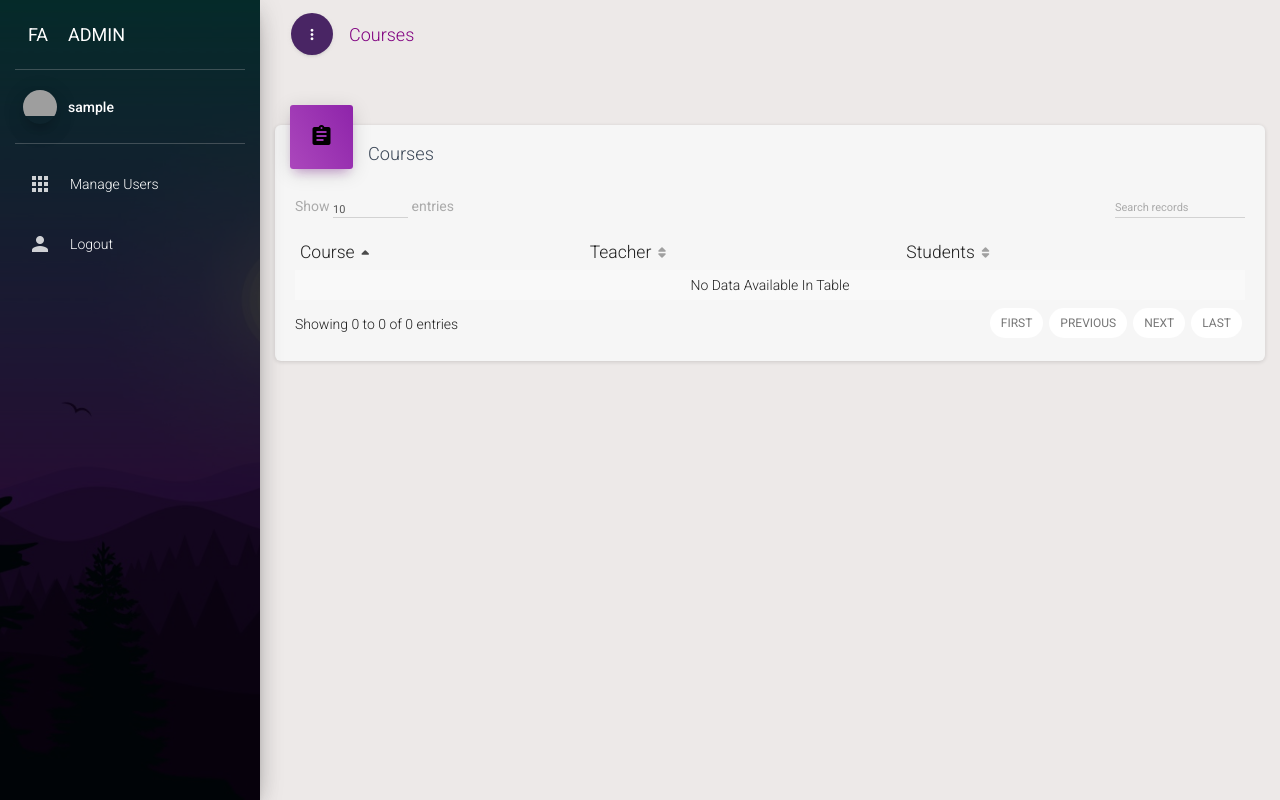
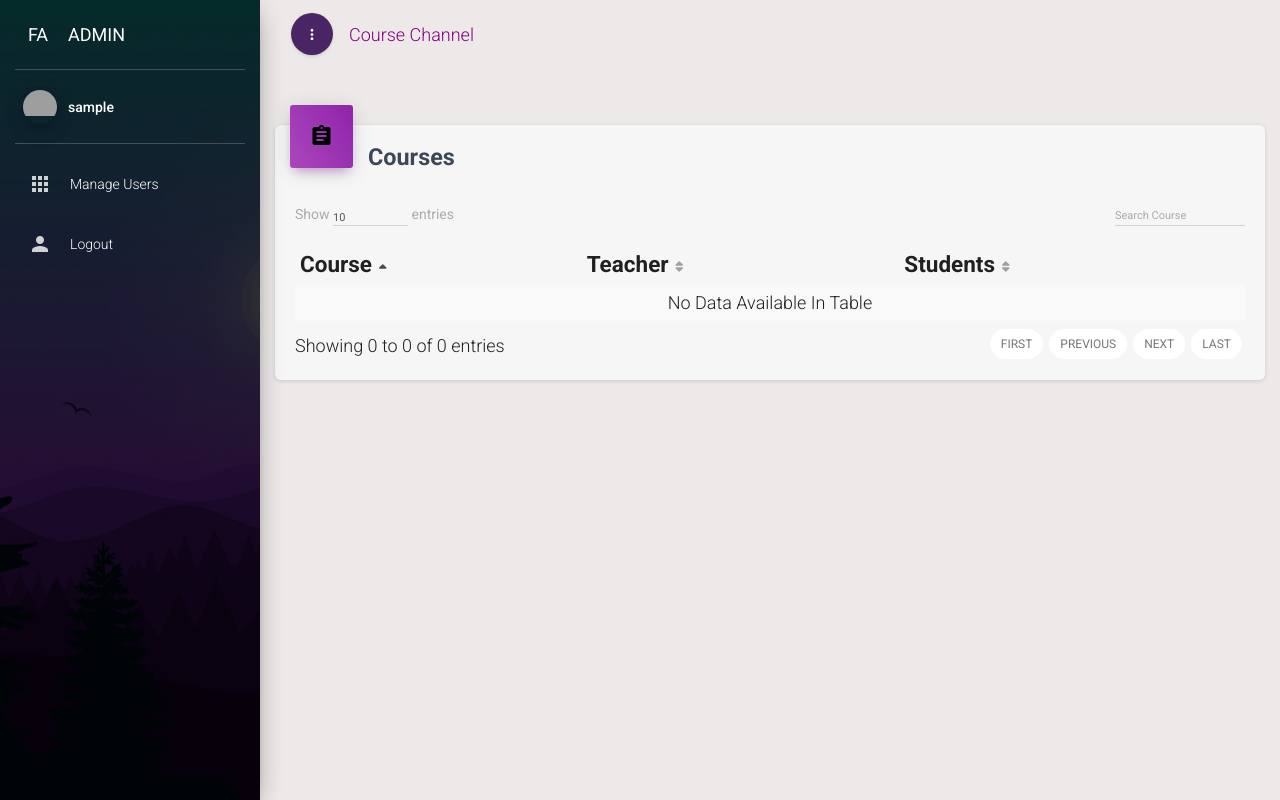
Before and after one commit to Doodsie/faceattendify_trymuna, a Flask app: page /grouplist in a window 1280 px wide. Run offline with Flask 3, Linux system fonts and the light colour scheme; the visitor is signed in with stand-in values (Sample User, id 1); data that the repository does not hold is empty; some libraries are stand-ins or nearby versions; some web fonts are replaced; grey boxes are pictures that could not be loaded.

Commit message:
Resize Font text of course channel

```diff
--- a/templates/grouplist.html
+++ b/templates/grouplist.html
@@ -1,5 +1,5 @@
 {% include "header.html" %}
- <div class="content">
+ <div class="content" style="font-size:18px;">
                 <div class="container-fluid">
                     <div class="row">
                         <div class="md-6">
@@ -8,16 +8,16 @@
                                     <i class="material-icons">assignment</i>
                                 </div>
                                 <div class="card-content">
-                                    <h4 class="card-title">Courses</h4>
+                                    <h4 class="card-title"><b>Courses</b></h4>
                                     <div class="toolbar">
                                     </div>
                                     <div class="material-datatables">
                                         <table id="datatables" class="table table-striped table-no-bordered table-hover" cellspacing="0" width="100%" style="width:100%; text-transform:capitalize;">
                                             <thead>
                                                 <tr>
-                                                    <th>Course</th>
-                                                    <th>Teacher</th>
-													<th>Students</th>
+                                                    <th><b>Course</b></th>
+                                                    <th><b>Teacher</b></th>
+													<th><b>Students</b></th>
                                                 </tr>
                                             </thead>
                                             <tbody>
@@ -25,7 +25,7 @@
                                                 <tr>
                                                     <td>{{ item[1] }}</td>
                                                     <td>{{ item[3] }}&nbsp;{{ item[4] }}</td>
-													<td><a href='/grouplist?group_id={{ item[0] }}&action=view_members&groupteacher={{ item[3] }}&nbsp;{{ item[4] }}&groupname={{ item[1] }}'>View</a></td>
+													<td><a href='/grouplist?group_id={{ item[0] }}&action=view_members&groupteacher={{ item[3] }}&nbsp;{{ item[4] }}&groupname={{ item[1] }}'><b>View</b></a></td>
                                                 </tr>
 												{% endfor %}
                                             </tbody>
@@ -39,7 +39,7 @@
                         <!-- end col-md-12 -->
 
                        {% if data1 != "" %}
-						<div class="col-md-6">
+						<div class="md-6">
                             <div class="card">
                                 <div class="card-header card-header-icon" data-background-color="rose">
                                     <i class="material-icons">mail_outline</i>
@@ -52,17 +52,11 @@
                                         <table id="datatables1" class="table table-striped table-no-bordered table-hover" cellspacing="0" width="100%" style="width:100%; text-transform:capitalize;">
                                             <thead>
                                                 <tr>
-                                                    <th>Students Name</th>
+                                                    <th><b>Students Name</b></th>
 
 
                                                 </tr>
                                             </thead>
-                                            <tfoot>
-                                                <tr>
-                                                    <th>Students Name</th>
-
-                                                </tr>
-                                            </tfoot>
                                             <tbody>
 												{% for item in data1 %}
                                                 <tr>
@@ -99,7 +93,7 @@
             responsive: true,
             language: {
                 search: "_INPUT_",
-                searchPlaceholder: "Search records",
+                searchPlaceholder: "Search Course",
             }
 
         });
@@ -132,7 +126,7 @@
 
 	$('.header_nav').removeClass('active');
 	$('.grouplist').addClass('active');
-	$('#header_page_title').html('Courses');
+	$('#header_page_title').html('Course Channel');
 
 
 
```
Also changed, not shown: templates/report.html (+8 -15 lines).
